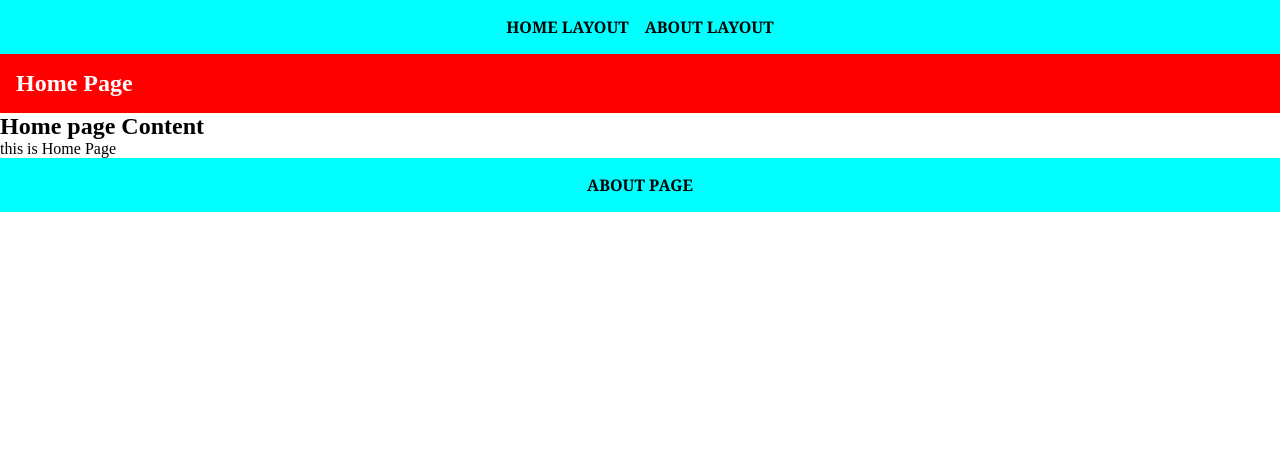
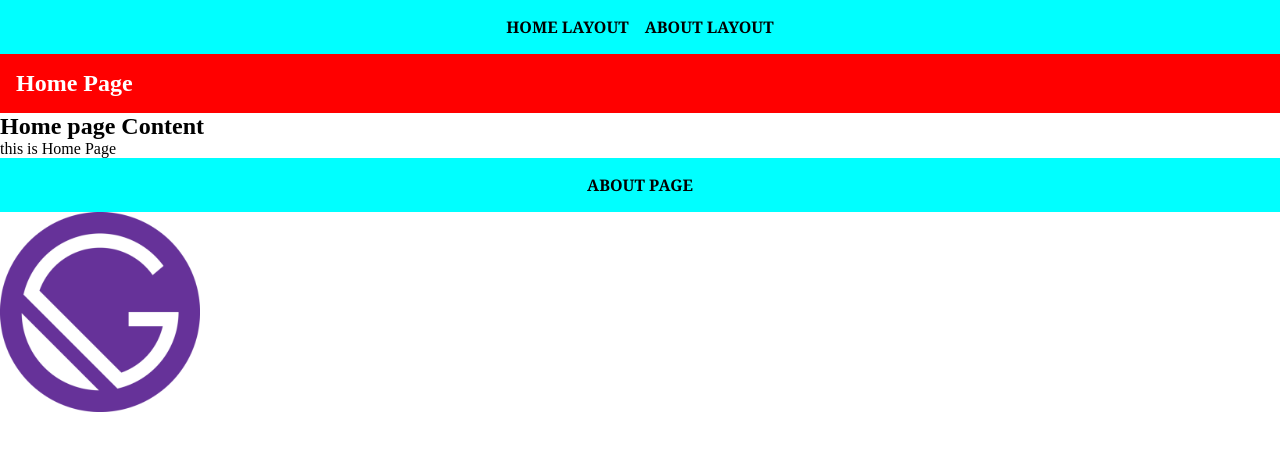
Before and after one commit to Deepak-gusaiwal/mystic, a Gatsby site: page / in a window 1280 px wide. Built offline with nearby package versions, Linux system fonts and the light colour scheme; Gatsby itself is replaced by a stand-in of ours.

Commit message:
learn gatsby image-plugin

```diff
--- a/src/pages/index.js
+++ b/src/pages/index.js
@@ -1,6 +1,7 @@
 import * as React from "react"
 import Layout from "./components/Layout"
 import { Link } from "gatsby"
+import { StaticImage } from "gatsby-plugin-image"
 
 
 const IndexPage = () => {
@@ -11,6 +12,9 @@ const IndexPage = () => {
       <nav>
         <Link to="/about">About Page</Link>
       </nav>
+<div className="imgBox">
+      <StaticImage src="../images/icon.png" alt="gatsby icon png"/>
+</div>
     </Layout>
   )
 }
--- a/src/pages/styles/layout.css
+++ b/src/pages/styles/layout.css
@@ -10,6 +10,9 @@ img{
     width: 100%;
     height: 100%;
     object-fit: contain;
+}
+.imgBox{
+    max-width: 200px;
 }
 a{
     text-decoration: none;
```
Also changed, not shown: 1 other file.
